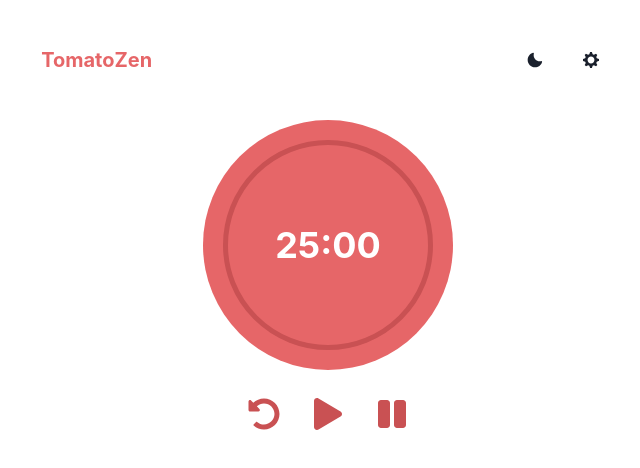
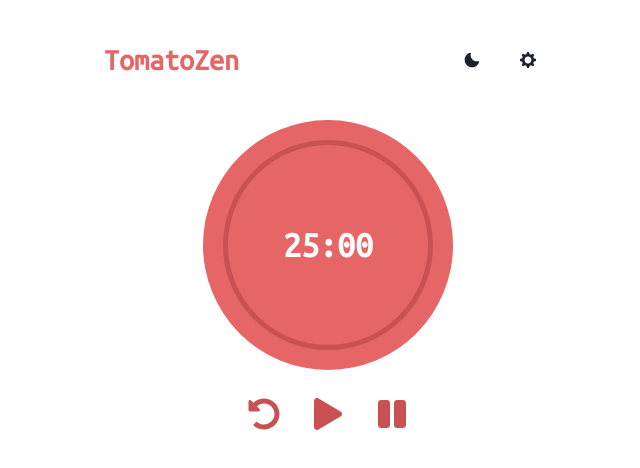
Before and after one commit to byandrev/tomatozen, a React (Vite) app: page / in a window 1280 px wide. Shown: the top 468 px of the page, without its empty margins (312-952 px from the left). Built offline with nearby package versions, Linux system fonts and the light colour scheme.

Commit message:
add: new font

```diff
--- a/package.json
+++ b/package.json
@@ -14,6 +14,7 @@
     "@chakra-ui/react": "^2.7.0",
     "@emotion/react": "^11.11.1",
     "@emotion/styled": "^11.11.0",
+    "@fontsource/ubuntu-mono": "^5.0.2",
     "framer-motion": "^10.12.16",
     "react": "^18.2.0",
     "react-dom": "^18.2.0",
--- a/src/components/Header.jsx
+++ b/src/components/Header.jsx
@@ -14,7 +14,7 @@ function Header() {
   return (
     <Box as="header" py={10}>
       <Flex justifyContent="space-between" alignItems="center">
-        <Heading size="md" color="brand.light" colorScheme="white">
+        <Heading size="lg" color="brand.light" colorScheme="white">
           TomatoZen
         </Heading>
         <Stack direction="row" spacing={2}>
--- a/src/theme/index.js
+++ b/src/theme/index.js
@@ -1,3 +1,5 @@
+import "@fontsource/ubuntu-mono";
+
 import { extendTheme } from "@chakra-ui/react";
 
 const colors = {
@@ -5,10 +7,16 @@ const colors = {
   yellow: "#feb200",
 };
 
+const fonts = {
+  heading: `'Ubuntu Mono', sans-serif`,
+  body: `'Ubuntu Mono', sans-serif`,
+};
+
 const config = {
   initialColorMode: "dark",
   useSystemColorMode: false,
   colors,
+  fonts,
 };
 
 const theme = extendTheme(config);
```
Also changed, not shown: 1 other file (tests, documents, lock files or other folders).
